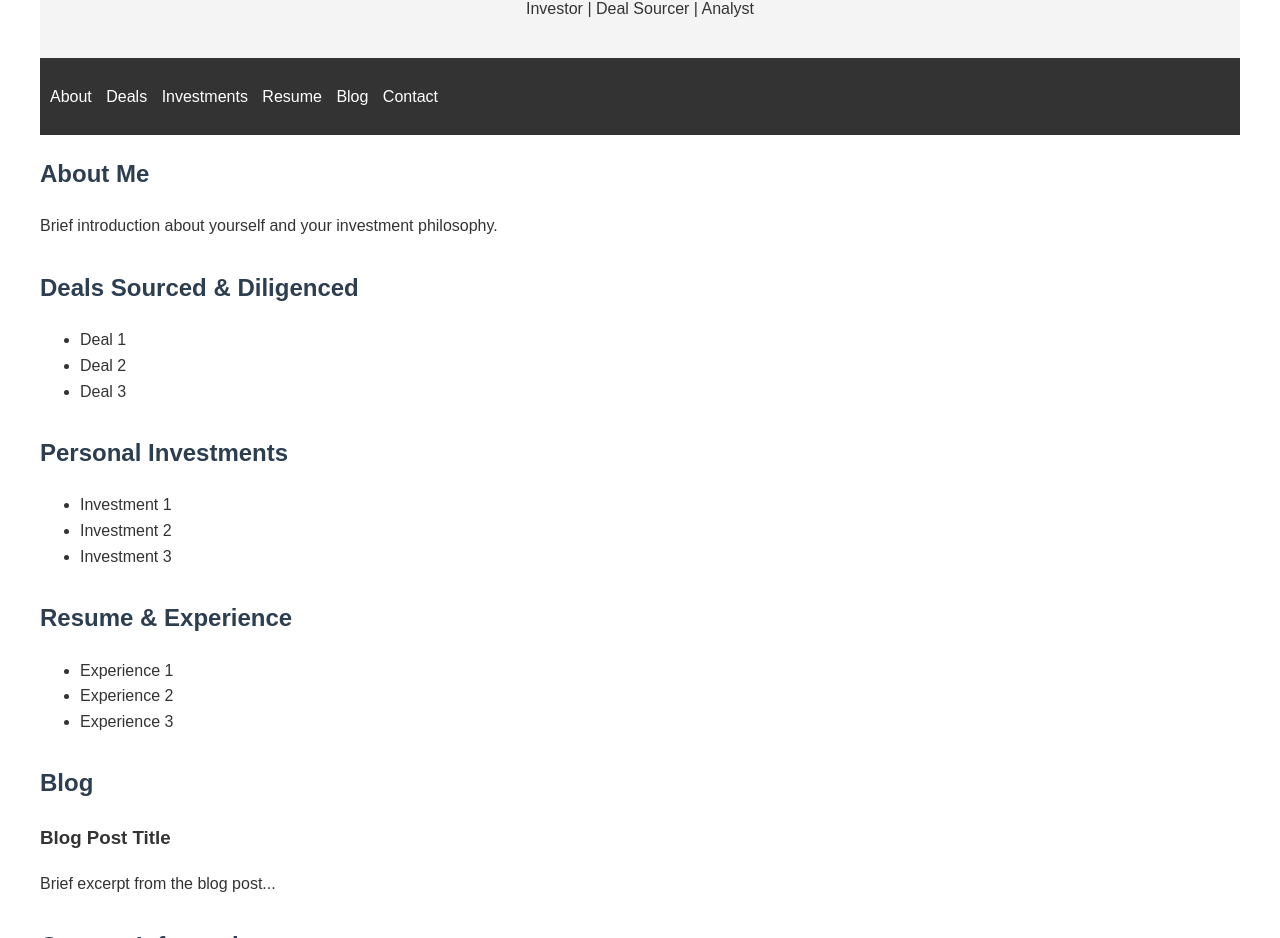
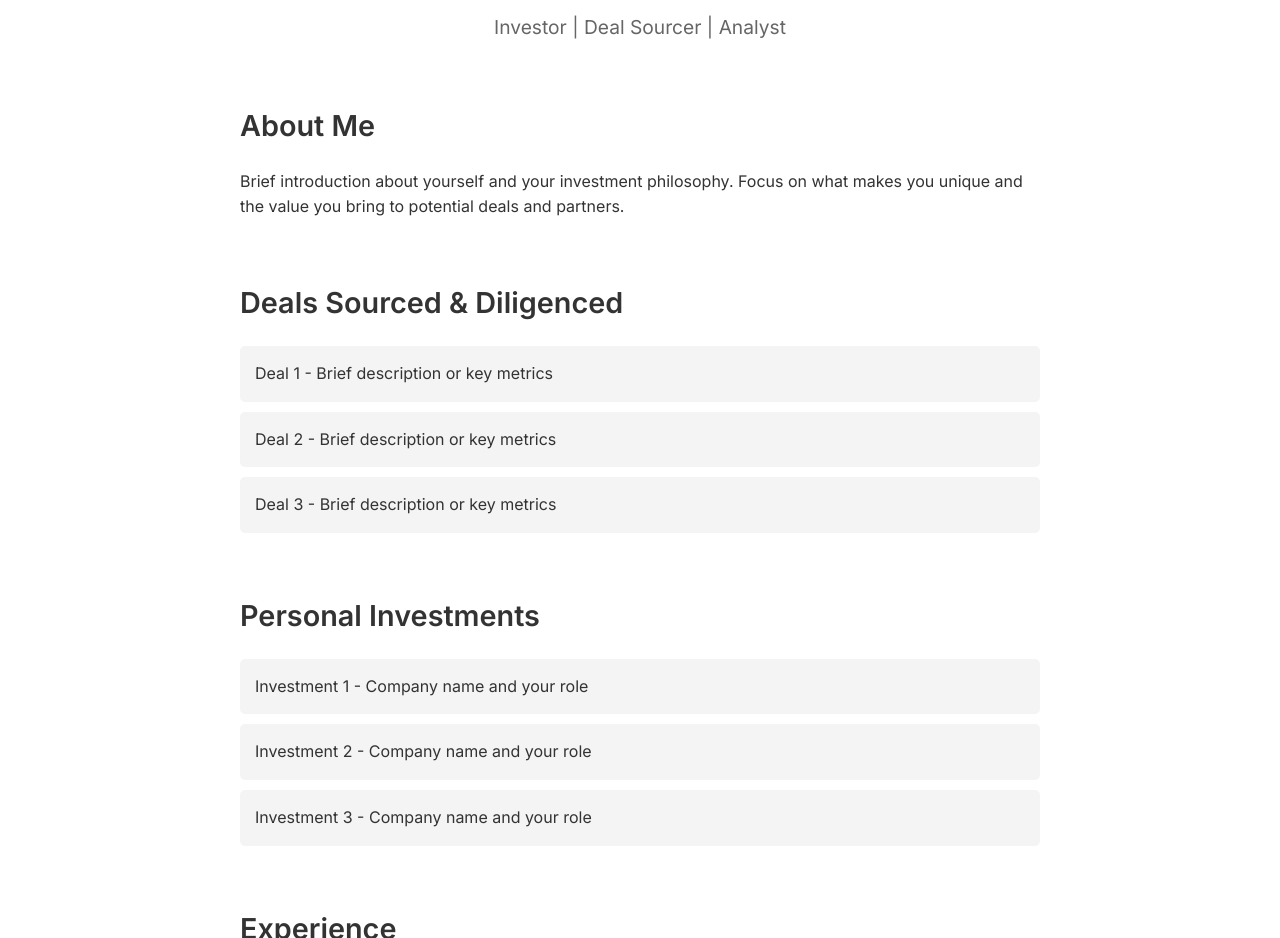
Before and after one commit to gaurav121496/Gaurav-Thakur, a plain HTML site: page index.html in a window 1280 px wide. Shown: the part 138-1076 px from the top of the page. Drawn offline with Linux system fonts and the light colour scheme.

Commit message:
Updated page

```diff
--- a/index.html
+++ b/index.html
@@ -5,106 +5,156 @@
     <meta name="viewport" content="width=device-width, initial-scale=1.0">
     <title>Your Name - Investor</title>
     <style>
+        @import url('https://fonts.googleapis.com/css2?family=Inter:wght@300;400;600&display=swap');
+
+        :root {
+            --primary-color: #0070f3;
+            --background-color: #ffffff;
+            --text-color: #333333;
+        }
+
         body {
-            font-family: Arial, sans-serif;
+            font-family: 'Inter', sans-serif;
             line-height: 1.6;
-            color: #333;
-            max-width: 1200px;
+            color: var(--text-color);
+            background-color: var(--background-color);
+            margin: 0;
+            padding: 0;
+        }
+
+        .container {
+            max-width: 800px;
             margin: 0 auto;
-            padding: 20px;
+            padding: 40px 20px;
         }
+
         header {
-            background-color: #f4f4f4;
-            padding: 20px;
             text-align: center;
+            margin-bottom: 60px;
         }
-        nav {
-            background-color: #333;
-            color: #fff;
-            padding: 10px;
+
+        h1 {
+            font-size: 2.5rem;
+            font-weight: 600;
+            margin-bottom: 10px;
         }
-        nav ul {
+
+        h2 {
+            font-size: 1.8rem;
+            font-weight: 600;
+            margin-top: 40px;
+            margin-bottom: 20px;
+        }
+
+        p {
+            margin-bottom: 20px;
+        }
+
+        .subtitle {
+            font-size: 1.2rem;
+            color: #666;
+        }
+
+        .section {
+            margin-bottom: 60px;
+        }
+
+        .list {
             list-style-type: none;
             padding: 0;
         }
-        nav ul li {
-            display: inline;
-            margin-right: 10px;
+
+        .list li {
+            margin-bottom: 10px;
+            padding: 15px;
+            background-color: #f4f4f4;
+            border-radius: 5px;
+            transition: background-color 0.3s ease;
         }
-        nav ul li a {
-            color: #fff;
+
+        .list li:hover {
+            background-color: #e8e8e8;
+        }
+
+        .contact-info {
+            display: flex;
+            justify-content: center;
+            gap: 20px;
+        }
+
+        .contact-info a {
+            color: var(--primary-color);
             text-decoration: none;
+            transition: color 0.3s ease;
         }
-        section {
-            margin-bottom: 30px;
+
+        .contact-info a:hover {
+            color: #0056b3;
         }
-        h1, h2 {
-            color: #2c3e50;
+
+        @media (max-width: 600px) {
+            h1 {
+                font-size: 2rem;
+            }
+
+            h2 {
+                font-size: 1.5rem;
+            }
+
+            .contact-info {
+                flex-direction: column;
+                align-items: center;
+            }
         }
     </style>
 </head>
 <body>
+    <div class="container">
         <header>
             <h1>Your Name</h1>
-        <p>Investor | Deal Sourcer | Analyst</p>
+            <p class="subtitle">Investor | Deal Sourcer | Analyst</p>
         </header>
 
-    <nav>
-        <ul>
-            <li><a href="#about">About</a></li>
-            <li><a href="#deals">Deals</a></li>
-            <li><a href="#investments">Investments</a></li>
-            <li><a href="#resume">Resume</a></li>
-            <li><a href="#blog">Blog</a></li>
-            <li><a href="#contact">Contact</a></li>
-        </ul>
-    </nav>
-
-    <section id="about">
+        <section class="section">
             <h2>About Me</h2>
-        <p>Brief introduction about yourself and your investment philosophy.</p>
+            <p>Brief introduction about yourself and your investment philosophy. Focus on what makes you unique and the value you bring to potential deals and partners.</p>
         </section>
 
-    <section id="deals">
+        <section class="section">
             <h2>Deals Sourced & Diligenced</h2>
-        <ul>
-            <li>Deal 1</li>
-            <li>Deal 2</li>
-            <li>Deal 3</li>
+            <ul class="list">
+                <li>Deal 1 - Brief description or key metrics</li>
+                <li>Deal 2 - Brief description or key metrics</li>
+                <li>Deal 3 - Brief description or key metrics</li>
             </ul>
         </section>
 
-    <section id="investments">
+        <section class="section">
             <h2>Personal Investments</h2>
-        <ul>
-            <li>Investment 1</li>
-            <li>Investment 2</li>
-            <li>Investment 3</li>
+            <ul class="list">
+                <li>Investment 1 - Company name and your role</li>
+                <li>Investment 2 - Company name and your role</li>
+                <li>Investment 3 - Company name and your role</li>
             </ul>
         </section>
 
-    <section id="resume">
-        <h2>Resume & Experience</h2>
-        <ul>
-            <li>Experience 1</li>
-            <li>Experience 2</li>
-            <li>Experience 3</li>
+        <section class="section">
+            <h2>Experience</h2>
+            <ul class="list">
+                <li>Position at Company - Brief description of role and achievements</li>
+                <li>Position at Company - Brief description of role and achievements</li>
+                <li>Position at Company - Brief description of role and achievements</li>
             </ul>
         </section>
 
-    <section id="blog">
-        <h2>Blog</h2>
-        <article>
-            <h3>Blog Post Title</h3>
-            <p>Brief excerpt from the blog post...</p>
-        </article>
+        <section class="section">
+            <h2>Contact</h2>
+            <div class="contact-info">
+                <a href="mailto:your.email@example.com">Email</a>
+                <a href="https://linkedin.com/in/yourprofile" target="_blank">LinkedIn</a>
+                <a href="https://twitter.com/yourhandle" target="_blank">Twitter</a>
+            </div>
         </section>
-
-    <section id="contact">
-        <h2>Contact Information</h2>
-        <p>Email: your.email@example.com</p>
-        <p>LinkedIn: linkedin.com/in/yourprofile</p>
-        <p>Twitter: @yourhandle</p>
-    </section>
+    </div>
 </body>
 </html>
```
Lines whose indentation alone changed are shown as unchanged.
